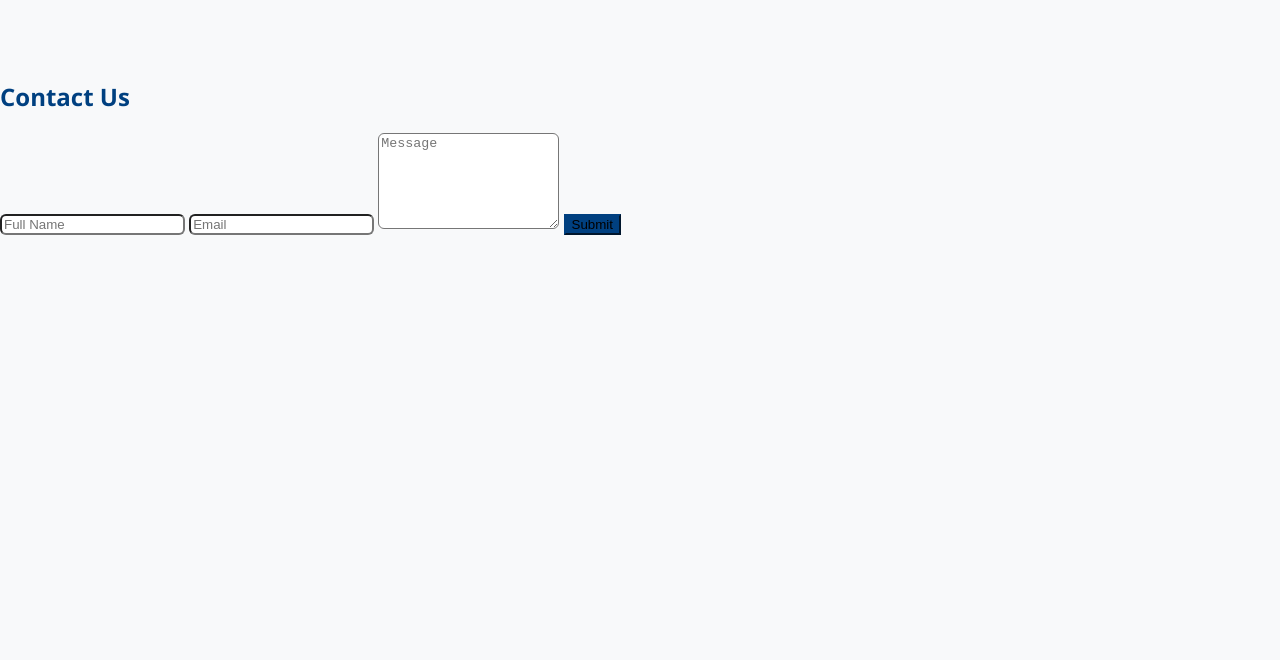
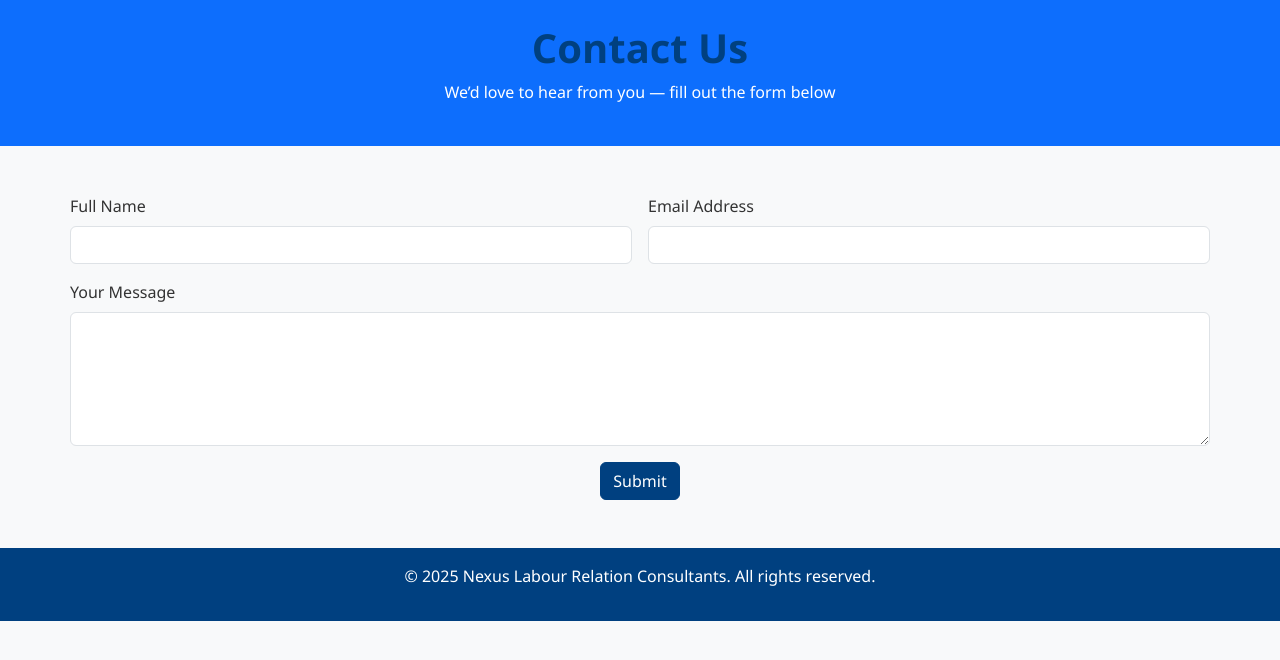
Before and after one commit to nexusconsult/nexusconsulttest, a plain HTML site: page contact.html in a window 1280 px wide. Drawn offline with nearby package versions, Linux system fonts and the light colour scheme.

Commit message:
Update contact.html

```diff
--- a/contact.html
+++ b/contact.html
@@ -2,28 +2,46 @@
 <html lang="en">
 <head>
   <meta charset="UTF-8">
+  <meta name="viewport" content="width=device-width, initial-scale=1.0">
   <title>Contact Us - Nexus Labour Relation Consultants</title>
+  <link href="https://cdn.jsdelivr.net/npm/bootstrap@5.3.0/dist/css/bootstrap.min.css" rel="stylesheet">
   <link rel="stylesheet" href="styles.css">
 </head>
 <body>
 
-  <div class="form-container section">
-    <h2>Contact Us</h2>
-    <form action="https://docs.google.com/forms/d/e/1FAIpQLSdtili35hydtODOUn-EJ9VkgZ4kuih38osu7nluGMPvdB2mAA/formResponse" method="POST" target="hidden_iframe" onsubmit="submitted=true;">
+<header class="text-center bg-primary text-white py-4">
+  <h1>Contact Us</h1>
+  <p>We’d love to hear from you — fill out the form below</p>
+</header>
 
-      <input type="text" name="entry.1596279195" class="form-control" placeholder="Full Name" required>
-      <input type="email" name="entry.1019695104" class="form-control" placeholder="Email" required>
-      <textarea name="entry.652589360" class="form-control" placeholder="Message" rows="6" required></textarea>
+<section class="section container py-5">
+  <form class="row g-3" action="https://docs.google.com/forms/d/e/1FAIpQLSdtili35hydtODOUn-EJ9VkgZ4kuih38osu7nluGMPvdB2mAA/formResponse" method="POST" target="hidden_iframe" onsubmit="submitted=true;">
+    <div class="col-md-6">
+      <label for="fullName" class="form-label">Full Name</label>
+      <input type="text" class="form-control" id="fullName" name="entry.1596279195" required>
+    </div>
+    <div class="col-md-6">
+      <label for="email" class="form-label">Email Address</label>
+      <input type="email" class="form-control" id="email" name="entry.1019695104" required>
+    </div>
+    <div class="col-12">
+      <label for="message" class="form-label">Your Message</label>
+      <textarea class="form-control" id="message" name="entry.652589360" rows="5" required></textarea>
+    </div>
+    <div class="col-12 text-center">
       <button type="submit" class="btn btn-primary">Submit</button>
+    </div>
+  </form>
+  <iframe name="hidden_iframe" style="display:none;" onload="if(submitted) alert('Thank you! Your message has been sent.')"></iframe>
+</section>
 
-    </form>
+<footer class="text-white text-center py-3" style="background-color:#004080;">
+  <p>&copy; 2025 Nexus Labour Relation Consultants. All rights reserved.</p>
+</footer>
 
-    <iframe name="hidden_iframe" style="display:none;" onload="if(submitted) alert('Thank you! Your message has been sent.')"></iframe>
-  </div>
-
-  <script>
-    let submitted = false;
-  </script>
-
+<script>
+  let submitted = false;
+</script>
+<script src="https://cdn.jsdelivr.net/npm/bootstrap@5.3.0/dist/js/bootstrap.bundle.min.js"></script>
 </body>
 </html>
```
